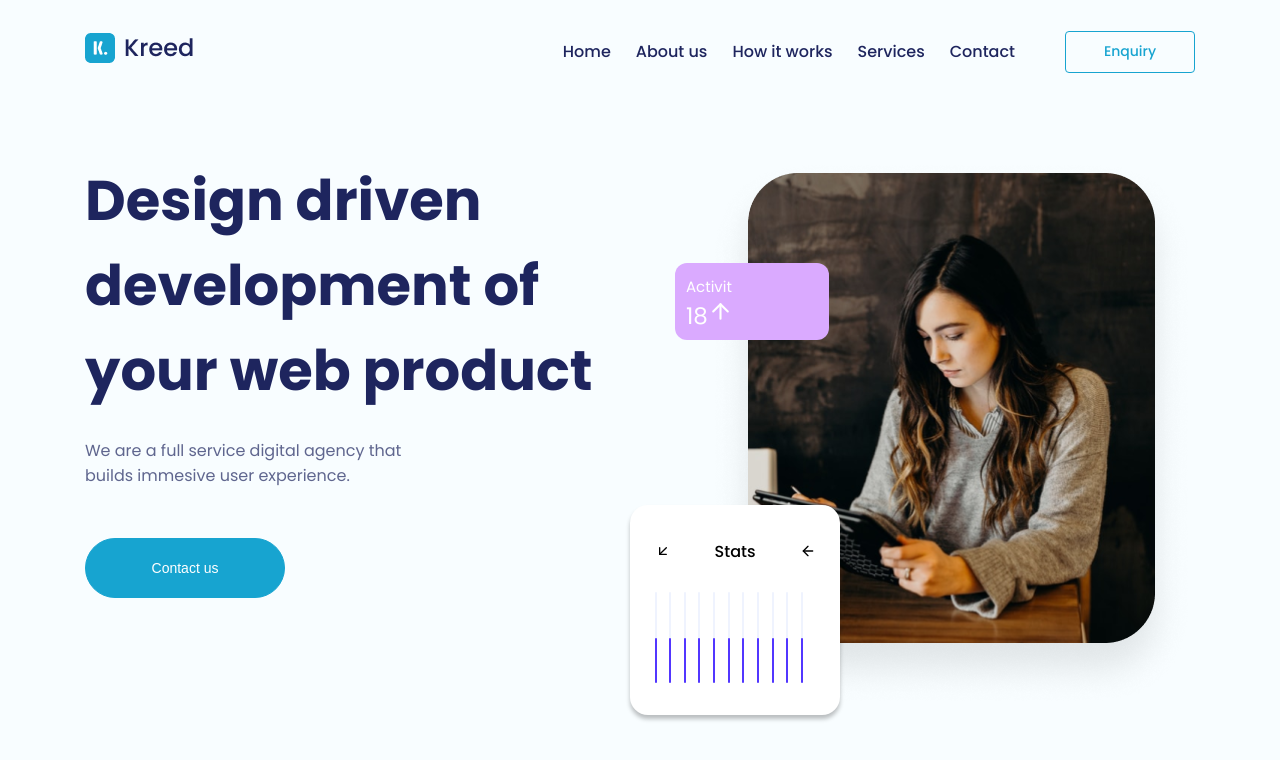
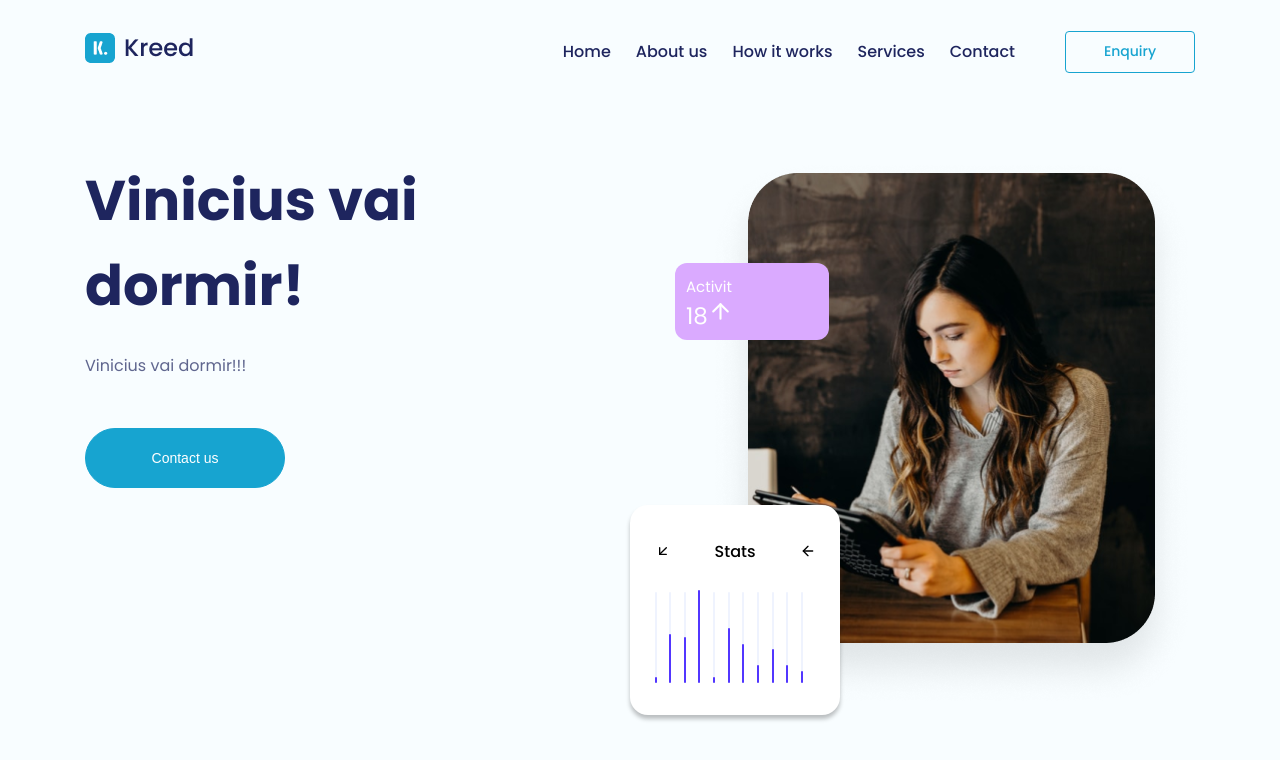
Before and after one commit to EmersonSEP/react-landing-page, a React (Vite) app: page / in a window 1280 px wide. Shown: the top 760 px of the page. Built offline with nearby package versions, Linux system fonts and the light colour scheme.

Commit message:
ajuste do quadro

```diff
--- a/src/molecules/CardChart/styles.ts
+++ b/src/molecules/CardChart/styles.ts
@@ -33,12 +33,13 @@ function generationSpan() {
         border-radius: 5px;
         display: flex;
         align-items: flex-end;
-    span {
-        background-color: #5236ff;
-        display: block;
-        height: 45px; ${Math.ceil(Math.random() * 100)}px;
-        width: 3.5px;
-        border-radius: 5px;
+
+        span {
+            background-color: #5236ff;
+            display: block;
+            height: ${Math.ceil(Math.random() * 100)}px;
+            width: 3.5px;
+            border-radius: 5px;
       }
     }
     `);
--- a/src/oraganisms/ProductInformation/index.tsx
+++ b/src/oraganisms/ProductInformation/index.tsx
@@ -4,10 +4,10 @@ import  * as S from "./styles";
 export function ProductInformation () {
   return(
     <S.Container>
-    <h1>Design driven development of your web product</h1>
+    <h1>Vinicius vai dormir!</h1>
     <h6>
-      We are a full service digital agency that builds immesive user
-      experience.
+     Vinicius vai dormir!!!
+
     </h6>
     <ButtonConstact />
   </S.Container>
```
